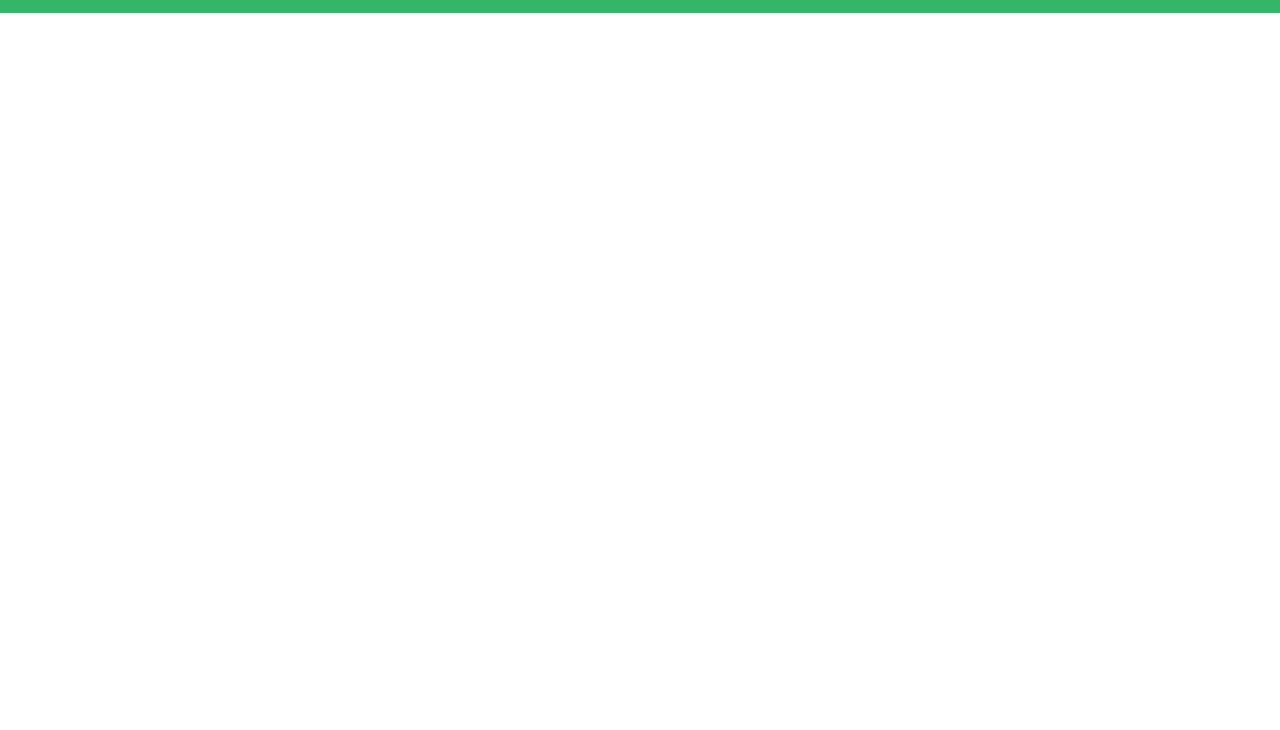
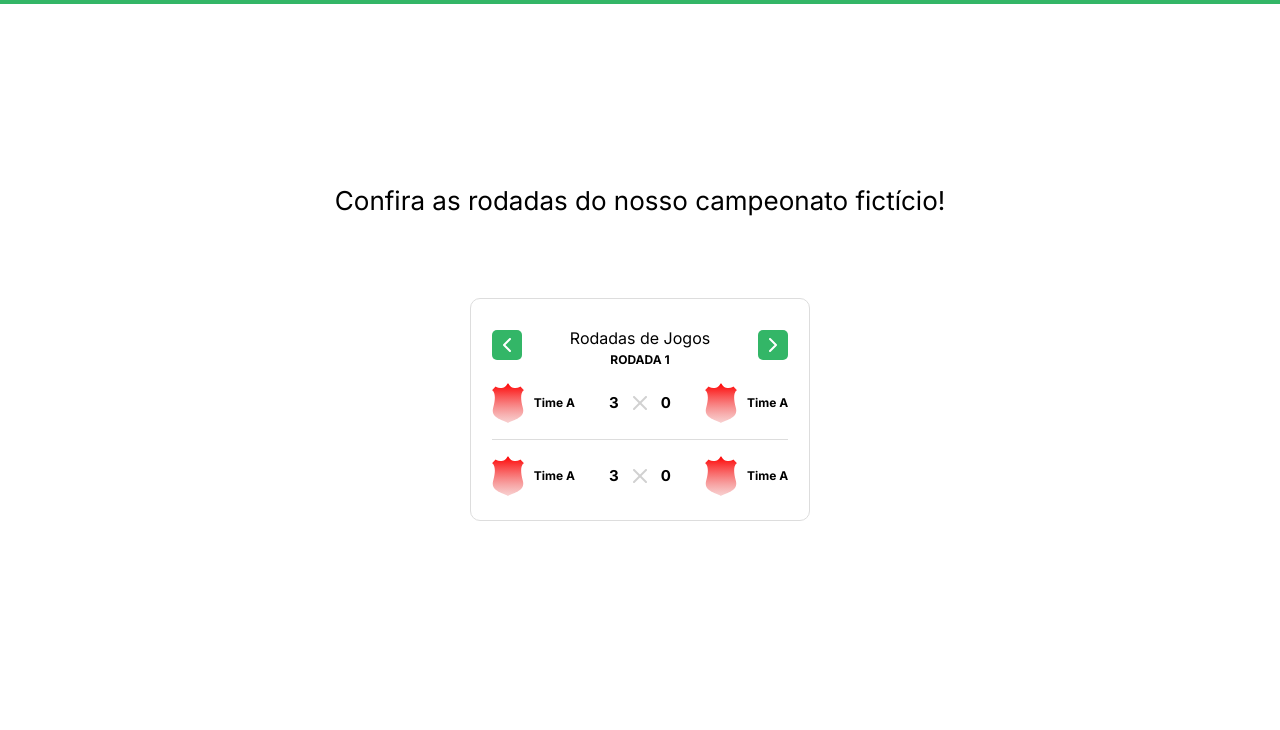
Before and after one commit to Calixoto/sevn-sports-round, a website built with Vite: page index.html in a window 1280 px wide. Shown: the part 70-800 px from the top of the page. Built offline with nearby package versions, Linux system fonts and the light colour scheme.

Commit message:
feat: main content

```diff
--- a/index.html
+++ b/index.html
@@ -3,6 +3,9 @@
   <head>
     <meta charset="UTF-8" />
     <meta name="viewport" content="width=device-width, initial-scale=1.0" />
+    <link rel="preconnect" href="https://fonts.googleapis.com">
+    <link rel="preconnect" href="https://fonts.gstatic.com" crossorigin>
+    <link href="https://fonts.googleapis.com/css2?family=Inter:ital,opsz,wght@0,14..32,100..900;1,14..32,100..900&display=swap" rel="stylesheet">
     <title>sevn round sports</title>
   </head>
   <body>
@@ -10,7 +13,54 @@
       <h1>SEVN ESPORTES ⚽</h1>
     </header>
     <main>
+      <h2>Confira as rodadas do nosso campeonato fictício!</h2>
+      <section class="content">
+        <div class="title-content">
+          <button class="btn-arrow">
+            <img src="/arrow.svg" alt="arrow-left">
+          </button>
+          <div>
+            <p>Rodadas de Jogos</p>
+            <strong>RODADA 1</strong>
+          </div>
+          <button class="btn-arrow">
+            <img src="/arrow.svg" alt="arrow-right" style="transform: rotate(180deg);">
+          </button>
+        </div>
 
+        <div class="round-container">
+          <div class="round-content">
+            <div class="team">
+              <img src="/team_shield_a.svg" alt="aa">
+            <span>Time A</span>
+            </div>
+            <div class="score">
+              <span>3</span>
+              <img src="/x.svg" alt="x">
+              <span>0</span>
+            </div>
+            <div class="team">
+              <img src="/team_shield_a.svg" alt="aa">
+            <span>Time A</span>
+            </div>
+          </div>
+          <div class="round-content">
+            <div class="team">
+              <img src="/team_shield_a.svg" alt="aa">
+            <span>Time A</span>
+            </div>
+            <div class="score">
+              <span>3</span>
+              <img src="/x.svg" alt="x">
+              <span>0</span>
+            </div>
+            <div class="team">
+              <img src="/team_shield_a.svg" alt="aa">
+            <span>Time A</span>
+            </div>
+          </div>
+        </div>
+      </section>
     </main>
     <script type="module" src="/src/main.ts"></script>
   </body>
--- /dev/null
+++ b/src/main.css
@@ -0,0 +1,5 @@
+@import url('./styles/global.css');
+@import url('./styles/header.css');
+@import url('./styles/content.css');
+@import url('./styles/btn.css');
+@import url('./styles/round-content.css');
--- a/src/main.ts
+++ b/src/main.ts
@@ -1 +1 @@
-import './style.css'
+import './main.css'
--- a/src/style.css
+++ /dev/null
@@ -1,31 +0,0 @@
-* {
-  margin: 0;
-  padding: 0;
-  box-sizing: border-box;
-}
-
-:root {
-  --white: #FFFFFF;
-  --black: #000000;
-  --green: #33B667;
-
-  --gray-10: #DDDDDD;
-  --gray-20: #D1D1D1;
-}
-
-/* header */
-
-header {
-  display: flex;
-  align-items: center;
-  justify-content: center;
-  padding: 1.5rem;
-  background-color: var(--green);
-}
-
-header h1 {
-  font-size: 1.375rem;
-  line-height: 1.6;
-  font-weight: 900;
-  color: var(--white);
-}
--- /dev/null
+++ b/src/styles/btn.css
@@ -0,0 +1,14 @@
+.btn-arrow {
+  width: 30px;
+  height: 30px;
+  display: flex;
+  align-items: center;
+  justify-content: center;
+  outline: 0;
+  border: 0;
+  border-radius: 5px;
+  cursor: pointer;
+
+  background-color: var(--green);
+  color: var(--white);
+}
--- /dev/null
+++ b/src/styles/content.css
@@ -0,0 +1,42 @@
+main > h2 {
+  font-size: 1.625rem;
+  line-height: 1.9rem;
+  font-weight: 400;
+  text-align: center;
+  margin-top: 11.375rem;
+  margin-bottom: 5.125rem;
+}
+
+.content {
+  max-width: 340px;
+  display: flex;
+  flex-direction: column;
+
+  border: 1px solid var(--gray);
+  border-radius: 10px;
+  margin: 0 auto;
+  padding: 1.5rem 1.3rem;
+}
+
+.title-content {
+  display: flex;
+  align-items: center;
+  justify-content: space-between;
+}
+
+.title-content > div {
+  display: flex;
+  flex-direction: column;
+  align-items: center;
+}
+
+.title-content > div > p {
+  font-size: 1rem;
+  line-height: 1.875rem;
+  font-weight: 400;
+}
+
+.title-content > div > strong {
+  font-size: 0.75rem;
+  line-height: 0.875rem;
+}
--- /dev/null
+++ b/src/styles/global.css
@@ -0,0 +1,33 @@
+* {
+  margin: 0;
+  padding: 0;
+  box-sizing: border-box;
+}
+
+:root {
+  --white: #FFFFFF;
+  --black: #000000;
+  --green: #33B667;
+  --gray: #DDDDDD;
+}
+
+@media(max-width: 1080px) {
+  html {
+      font-size: 93.75%;
+  }
+}
+
+@media(max-width: 720px) {
+  html {
+      font-size: 87.5%;
+  }
+}
+
+body {
+  background: var(--white);
+  color: var(--black)
+}
+
+body, input, textarea, select, button {
+  font-family: 'Inter', sans-serif;
+}
--- /dev/null
+++ b/src/styles/header.css
@@ -0,0 +1,14 @@
+header {
+  display: flex;
+  align-items: center;
+  justify-content: center;
+  padding: 1.5rem;
+  background-color: var(--green);
+}
+
+header > h1 {
+  font-size: 1.375rem;
+  line-height: 1.6rem;
+  font-weight: 900;
+  color: var(--white);
+}
--- /dev/null
+++ b/src/styles/round-content.css
@@ -0,0 +1,41 @@
+.round-container {
+  display: flex;
+  flex-direction: column;
+}
+
+.round-content {
+  display: flex;
+  align-items: center;
+  justify-content: space-between;
+  padding: 1rem 0;
+  border-bottom: 1px solid var(--gray);
+}
+
+.round-content:last-child {
+  border-bottom: 0;
+  padding-bottom: 0;
+}
+
+.team {
+  display: flex;
+  align-items: center;
+  gap: 10px;
+}
+
+.team > span {
+  font-size: 0.75rem;
+  line-height: 0.875rem;
+  font-weight: 700;
+}
+
+.score {
+  display: flex;
+  align-items: center;
+  gap: 14px;
+}
+
+.score > span {
+  font-size: 0.9375rem;
+  line-height: 1.125rem;
+  font-weight: 700;
+}
```
Also changed, not shown: public/arrow.svg (added), public/team_shield_a.svg (added), public/x.svg (added).
